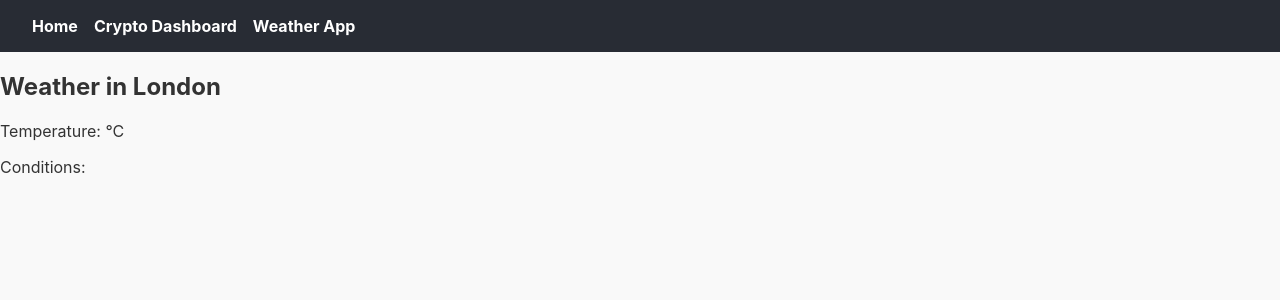
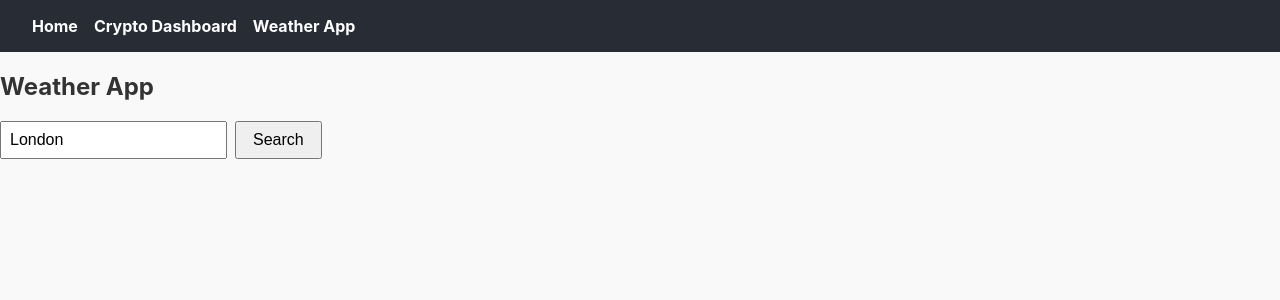
Before and after one commit to prcarey11/my-portfolio, a React (Create React App) app: page /weather in a window 1280 px wide. Shown: the top 300 px of the page. Built offline with nearby package versions, Linux system fonts and the light colour scheme; no server answers.

Commit message:
Add detailed weather info to WeatherApp: humidity, wind, sunrise/sunset, and icon; implement time formatting and local temperature conversion

```diff
--- a/src/components/WeatherApp.tsx
+++ b/src/components/WeatherApp.tsx
@@ -1,47 +1,140 @@
-import React, { useState, useEffect } from 'react';
+import React, { useState } from 'react';
 
 export default function WeatherApp() {
   const apiKey = process.env.REACT_APP_OPENWEATHER_API_KEY;
 
-  // Hooks must be called unconditionally
-  const [weather, setWeather] = useState<{ temp?: number; description?: string }>({});
-  const [loading, setLoading] = useState(true);
+  const [cityInput, setCityInput] = useState('London');
+  const [city, setCity] = useState('London');
+  const [weather, setWeather] = useState<{
+    tempC?: number;
+    description?: string;
+    humidity?: number;
+    wind?: number;
+    sunrise?: number;
+    sunset?: number;
+    icon?: string;
+  }>({});
+  const [loading, setLoading] = useState(false);
+  const [error, setError] = useState<string | null>(null);
+  const [isCelsius, setIsCelsius] = useState(false); // Start in Fahrenheit
 
-  useEffect(() => {
-    if (!apiKey) return; // skip fetching if no API key
+  const convertToF = (celsius: number) => (celsius * 9) / 5 + 32;
 
-    async function fetchWeather() {
+  async function fetchWeather(cityToFetch: string) {
+    if (!apiKey) return;
+
+    setLoading(true);
+    setError(null);
+
     try {
       const response = await fetch(
-          `https://api.openweathermap.org/data/2.5/weather?q=London&units=metric&appid=${apiKey}`
+        `https://api.openweathermap.org/data/2.5/weather?q=${encodeURIComponent(
+          cityToFetch
+        )}&units=metric&appid=${apiKey}`
       );
+
+      if (!response.ok) {
+        throw new Error('City not found');
+      }
+
       const data = await response.json();
       setWeather({
-          temp: data.main.temp,
+        tempC: data.main.temp,
         description: data.weather[0].description,
+        humidity: data.main.humidity,
+        wind: data.wind.speed,
+        sunrise: data.sys.sunrise,
+        sunset: data.sys.sunset,
+        icon: data.weather[0].icon,
       });
-      } catch (error) {
-        console.error('Error fetching weather:', error);
+      setCity(cityToFetch);
+    } catch (err: any) {
+      setError(err.message || 'Failed to fetch weather');
+      setWeather({});
     } finally {
       setLoading(false);
     }
   }
 
-    fetchWeather();
-  }, [apiKey]);
+  function handleSearch() {
+    fetchWeather(cityInput);
+  }
 
-  // Handle no API key inside render
+  function toggleUnit() {
+    setIsCelsius(prev => !prev);
+  }
+
+  function formatTime(unix: number) {
+    return new Date(unix * 1000).toLocaleTimeString([], {
+      hour: '2-digit',
+      minute: '2-digit',
+    });
+  }
+
   if (!apiKey) {
     return <p>Please set your OpenWeatherMap API key in the .env file.</p>;
   }
 
-  if (loading) return <p>Loading weather...</p>;
+  const hasWeather = weather.tempC !== undefined;
+
+  const displayTemp = hasWeather
+    ? isCelsius
+      ? weather.tempC!.toFixed(1)
+      : convertToF(weather.tempC!).toFixed(1)
+    : null;
 
   return (
     <div>
-      <h2>Weather in London</h2>
-      <p>Temperature: {weather.temp}°C</p>
+      <h2>Weather App</h2>
+
+      <input
+        type="text"
+        value={cityInput}
+        onChange={e => setCityInput(e.target.value)}
+        placeholder="Enter city name"
+        style={{ padding: '0.5rem', fontSize: '1rem', marginRight: '0.5rem' }}
+      />
+
+      <button
+        onClick={handleSearch}
+        style={{ padding: '0.5rem 1rem', fontSize: '1rem', marginRight: hasWeather ? '1rem' : 0 }}
+      >
+        Search
+      </button>
+
+      {hasWeather && (
+        <button
+          onClick={toggleUnit}
+          style={{ padding: '0.5rem 1rem', fontSize: '1rem' }}
+        >
+          Show °{isCelsius ? 'F' : 'C'}
+        </button>
+      )}
+
+      {loading && <p>Loading...</p>}
+      {error && <p style={{ color: 'red' }}>{error}</p>}
+
+      {!loading && !error && hasWeather && (
+        <div>
+          <p>
+            Temperature in <strong>{city}</strong>: {displayTemp}°{isCelsius ? 'C' : 'F'}
+          </p>
           <p>Conditions: {weather.description}</p>
+
+          {weather.icon && (
+            <img
+              src={`https://openweathermap.org/img/wn/${weather.icon}@2x.png`}
+              alt="weather icon"
+              style={{ verticalAlign: 'middle' }}
+            />
+          )}
+
+          <p>💧 Humidity: {weather.humidity}%</p>
+          <p>🌬️ Wind: {weather.wind} {isCelsius ? 'm/s' : 'mph'}</p>
+          <p>🌅 Sunrise: {formatTime(weather.sunrise!)}</p>
+          <p>🌇 Sunset: {formatTime(weather.sunset!)}</p>
+        </div>
+      )}
     </div>
   );
 }
```
Lines whose indentation alone changed are shown as unchanged.
